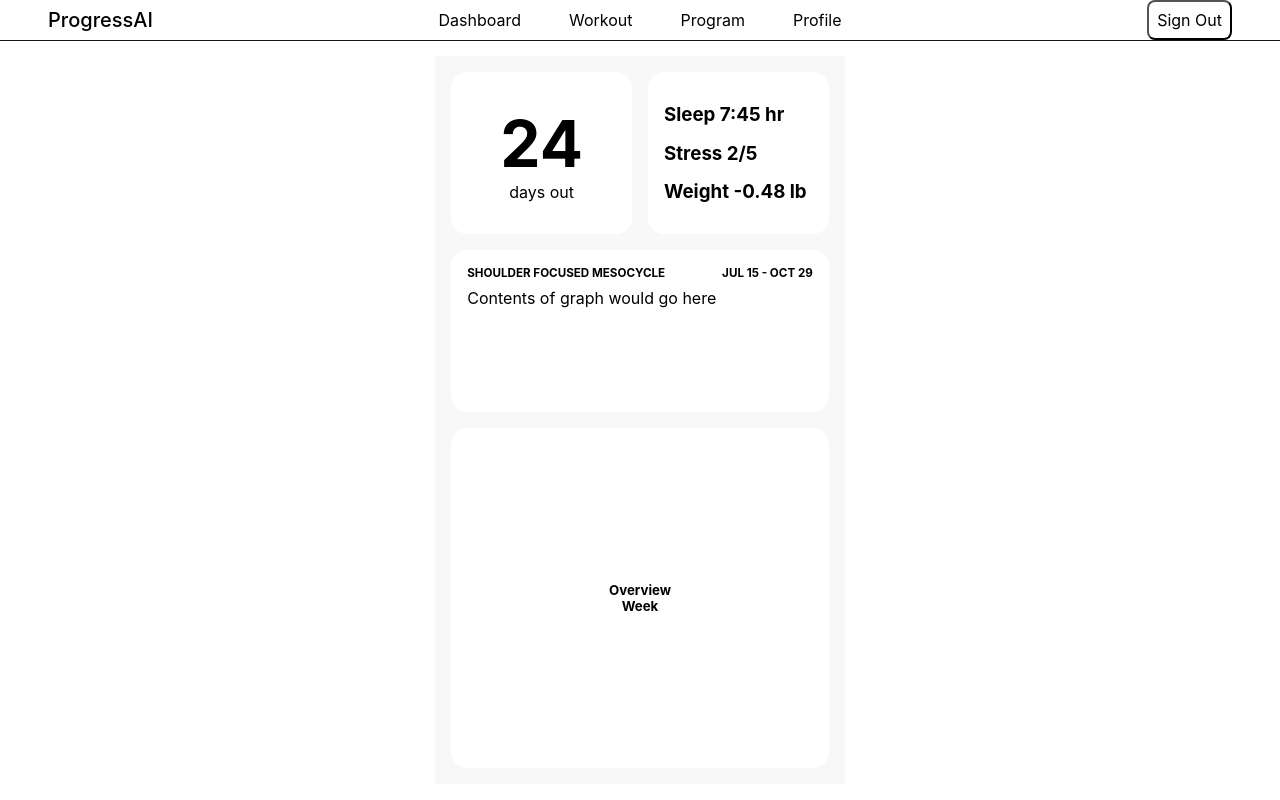
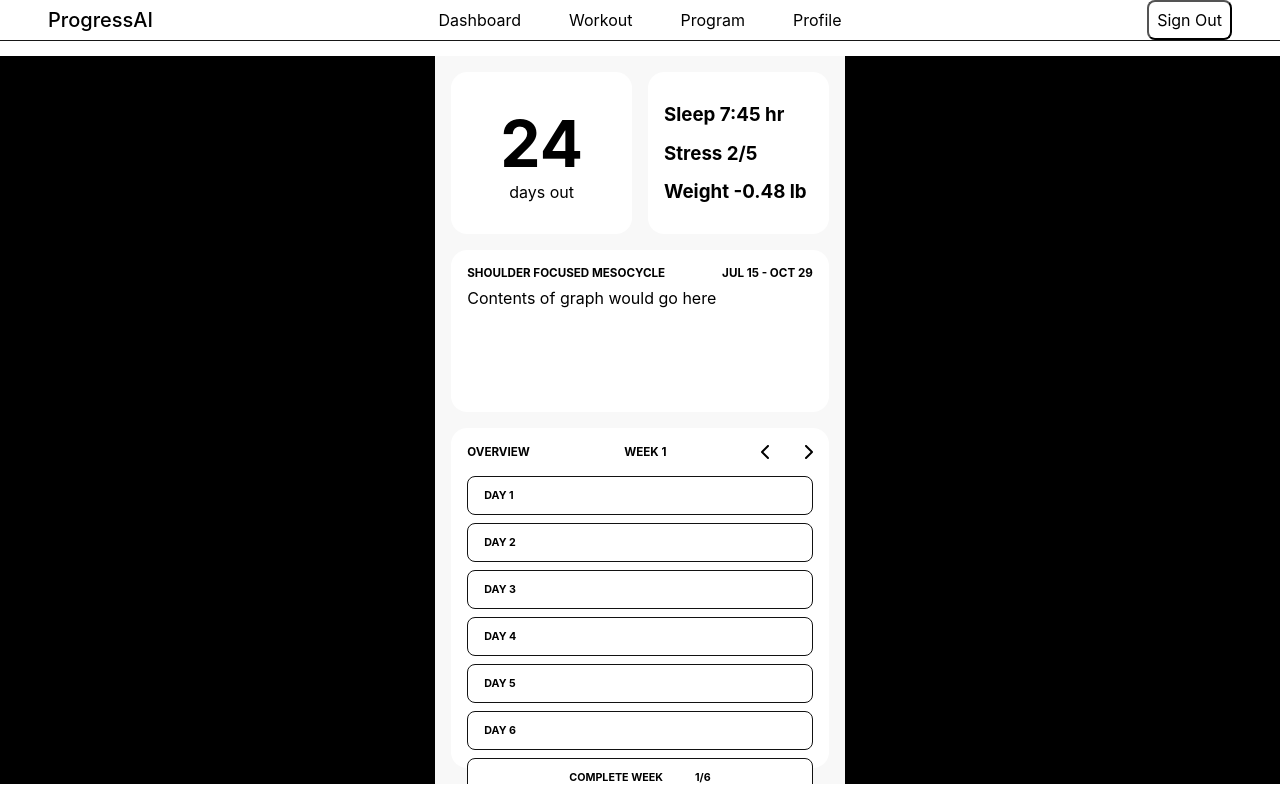
Before and after one commit to danielbirdjr/training_web_app, a Next.js app: page /dashboard in a window 1280 px wide. Built offline with nearby package versions, Linux system fonts and the light colour scheme.

Commit message:
Weekly overview widget version 1

```diff
--- a/src/pages/dashboard.jsx
+++ b/src/pages/dashboard.jsx
@@ -23,10 +23,36 @@ const Dashboard = () => {
                     <div>Contents of graph would go here</div>
             </div>
             <div className='week-overview-widget widget'>
-                <div className='week-overview-title'>
+                <div className='week-overview-title '>
                     <h5>Overview</h5>
-                    <h5>Week</h5>
+                    <h5>Week 1</h5>
+                    <div className='week-navigation-arrows'>
+                        <svg xmlns="http://www.w3.org/2000/svg" viewBox="0 0 320 512" className="left-chevron-icon"><path d="M9.4 233.4c-12.5 12.5-12.5 32.8 0 45.3l192 192c12.5 12.5 32.8 12.5 45.3 0s12.5-32.8 0-45.3L77.3 256 246.6 86.6c12.5-12.5 12.5-32.8 0-45.3s-32.8-12.5-45.3 0l-192 192z"/></svg>
+                        <svg xmlns="http://www.w3.org/2000/svg" viewBox="0 0 320 512" className='right-chevron-icon'><path d="M310.6 233.4c12.5 12.5 12.5 32.8 0 45.3l-192 192c-12.5 12.5-32.8 12.5-45.3 0s-12.5-32.8 0-45.3L242.7 256 73.4 86.6c-12.5-12.5-12.5-32.8 0-45.3s32.8-12.5 45.3 0l192 192z"/></svg>
+                    </div>
                 </div>
+                <div className='week-overview-day'>
+                    <h6>Day 1</h6>
+                </div>
+                <div className='week-overview-day'>
+                    <h6>Day 2</h6>
+                </div>
+                <div className='week-overview-day'>
+                    <h6>Day 3</h6>
+                </div>
+                <div className='week-overview-day'>
+                    <h6>Day 4</h6>
+                </div>
+                <div className='week-overview-day'>
+                    <h6>Day 5</h6>
+                </div>
+                <div className='week-overview-day'>
+                    <h6>Day 6</h6>
+                </div>
+                <button className='week-overview-day complete-week'>
+                    <h6>Complete Week</h6>
+                    <h6>1/6</h6>
+                </button>
             </div>
         </div>
     </div>
--- a/src/styles/dashboard.css
+++ b/src/styles/dashboard.css
@@ -11,6 +11,7 @@
     display: flex;
     align-items: center;
     justify-content: center;
+    background-color: black;
 }
 
 .dashboard-container {
@@ -76,8 +77,52 @@
 /* Weekly Overview Widget */
 .week-overview-widget {
     align-items: center;
-    justify-content: center;
     text-align: center;
     grid-column: span 4;
     grid-row: span 4;
+    padding: 1rem;
+    align-items: flex-start;
+    flex-direction: column;
 }
+
+.week-overview-title {
+    width: 100%;
+    display: flex;
+    justify-content: space-between;
+    text-transform: uppercase;
+    font-size: .875rem;
+    margin-bottom: 1rem;
+    align-items: center;
+}
+
+.left-chevron-icon, .right-chevron-icon {
+    height: 1rem;
+}
+
+.right-chevron-icon{
+    margin-left: 2rem;
+}
+
+.week-navigation-arrows {
+    display: flex;
+    justify-content: space-between;
+}
+
+.week-overview-day {
+    display: flex;
+    width: 100%;
+    border: 1px solid var(--almost-black);
+    align-items: center;
+    padding: 0.75rem 1rem;
+    margin-bottom: 0.5rem;
+    justify-content: space-between;
+    border-radius: .5rem;
+    text-transform: uppercase;
+}
+
+.complete-week {
+    display: flex;
+    text-transform: uppercase;
+    justify-content: center;
+    gap: 2rem;
+}
```
Also changed, not shown: public/icons.txt (added).
